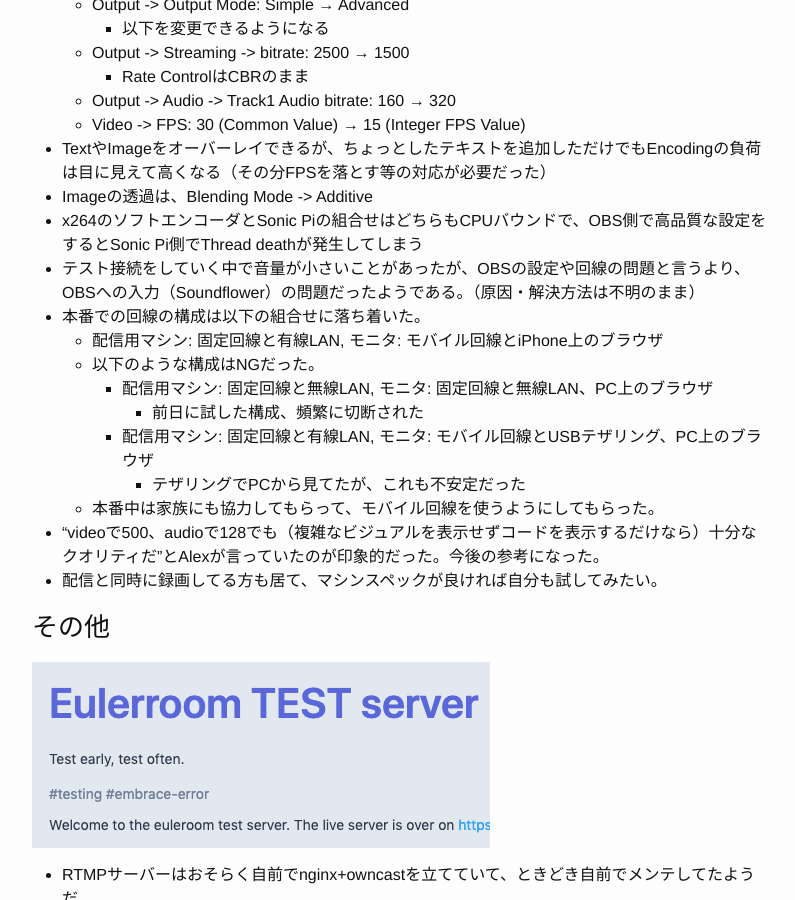
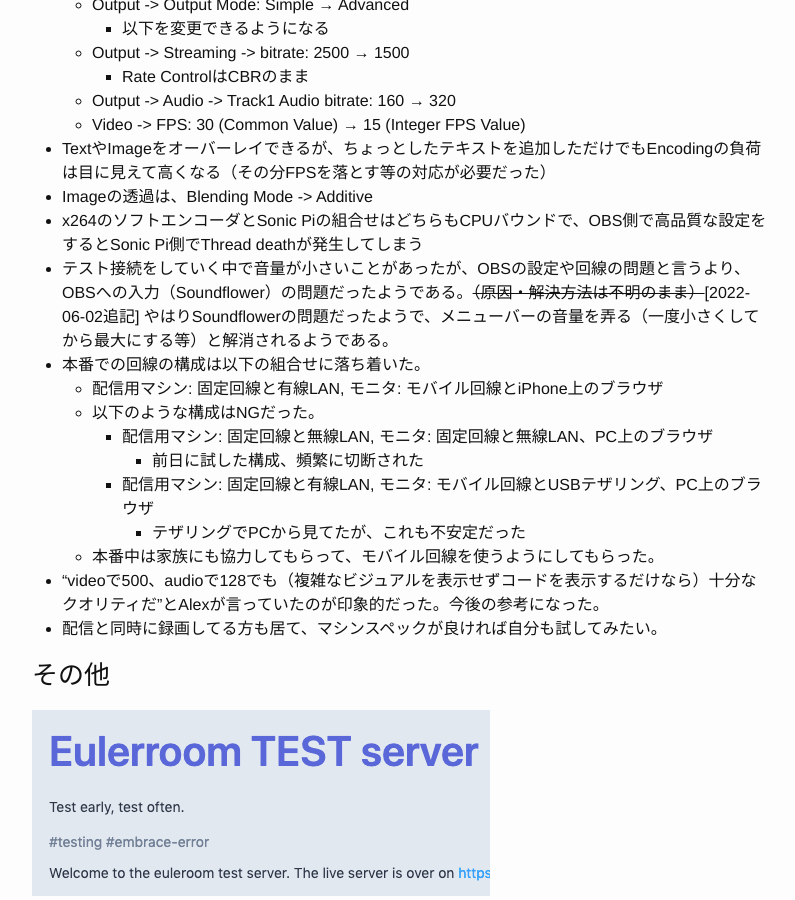
Before and after one commit to kn1kn1/kn1kn1.github.io, a Jekyll site: the page built from _posts/2022-03-21-algorave-10.md, in a window 1280 px wide and 900 px high, scrolled down 2077 px. Shown: the whole window, without its empty margins (238-1033 px from the left). Built offline with Jekyll 4.4.1, drawn with Linux system fonts in a browser that asks for light colours.

Commit message:
Revise and add some contents

```diff
--- a/_posts/2022-03-21-algorave-10.md
+++ b/_posts/2022-03-21-algorave-10.md
@@ -61,7 +61,7 @@ Algoraveは5周年イベントくらいからこの形式で配信イベント
 - TextやImageをオーバーレイできるが、ちょっとしたテキストを追加しただけでもEncodingの負荷は目に見えて高くなる（その分FPSを落とす等の対応が必要だった）
 - Imageの透過は、Blending Mode -> Additive
 - x264のソフトエンコーダとSonic Piの組合せはどちらもCPUバウンドで、OBS側で高品質な設定をするとSonic Pi側でThread deathが発生してしまう
-- テスト接続をしていく中で音量が小さいことがあったが、OBSの設定や回線の問題と言うより、OBSへの入力（Soundflower）の問題だったようである。（原因・解決方法は不明のまま）
+- テスト接続をしていく中で音量が小さいことがあったが、OBSの設定や回線の問題と言うより、OBSへの入力（Soundflower）の問題だったようである。~~（原因・解決方法は不明のまま）~~[2022-06-02追記] やはりSoundflowerの問題だったようで、メニューバーの音量を弄る（一度小さくしてから最大にする等）と解消されるようである。
 - 本番での回線の構成は以下の組合せに落ち着いた。
   - 配信用マシン: 固定回線と有線LAN, モニタ: モバイル回線とiPhone上のブラウザ
   - 以下のような構成はNGだった。
```
